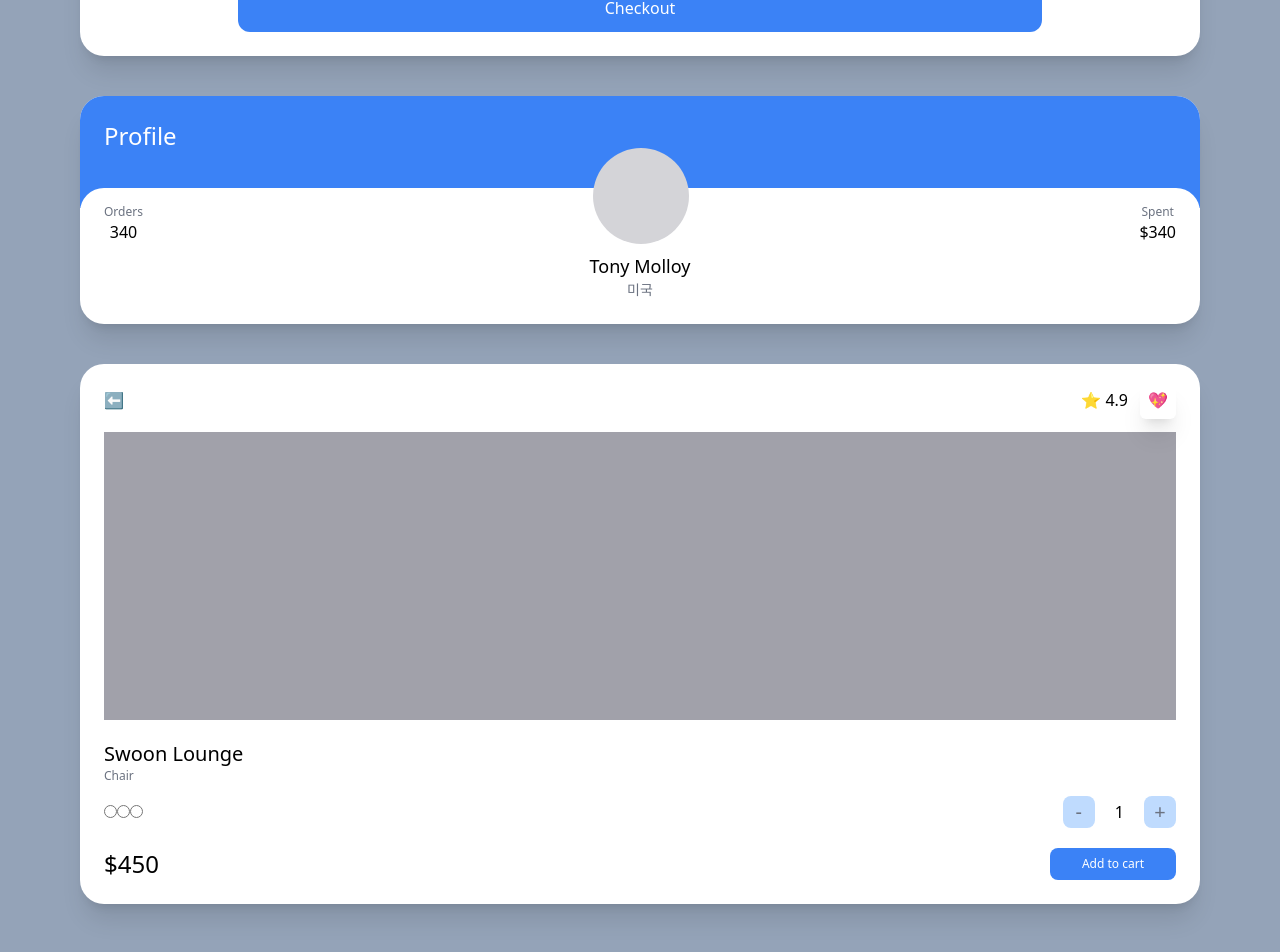
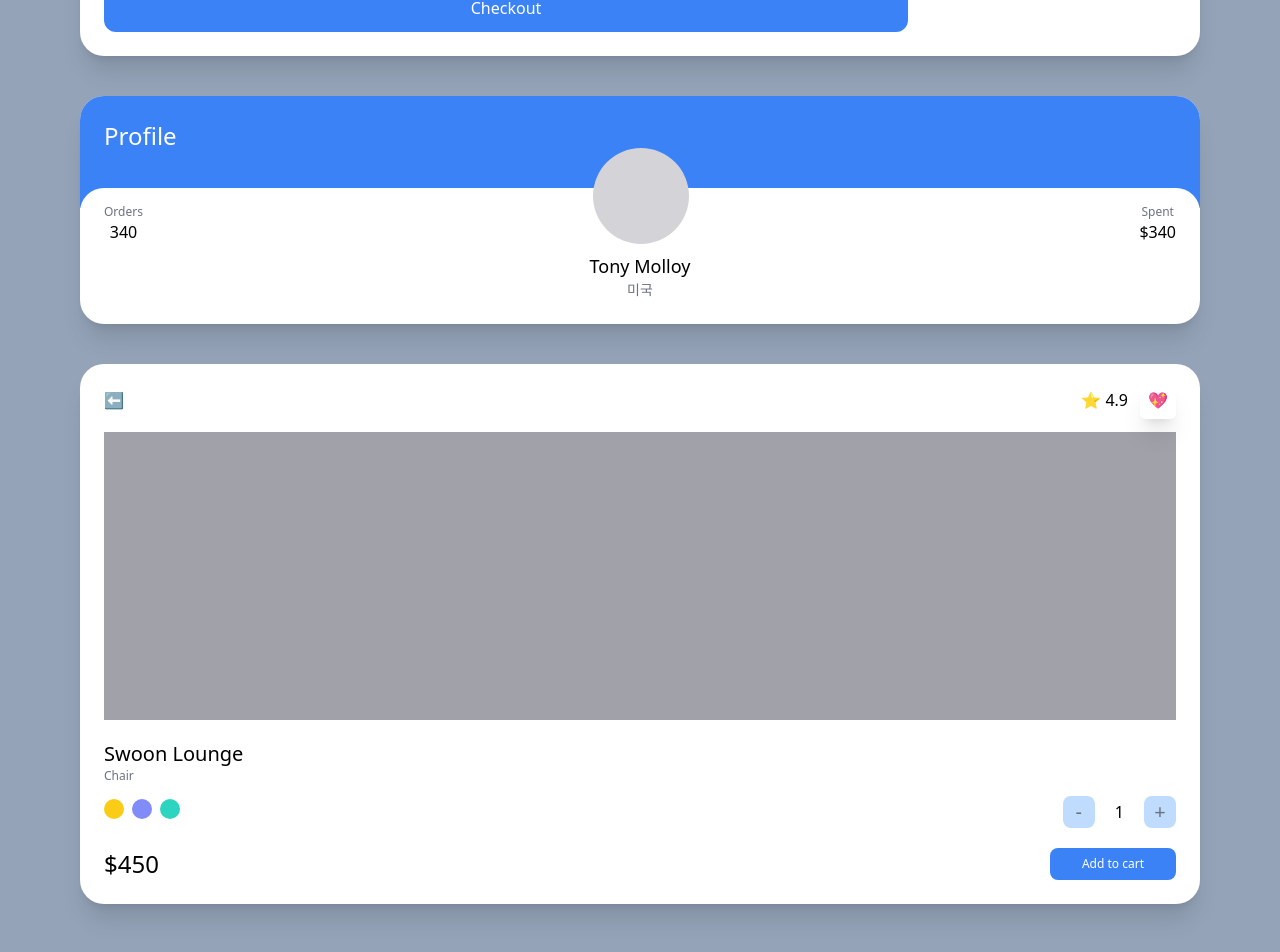
Before and after one commit to WithYourLanguage/carrot-market, a Next.js app: page / in a window 1280 px wide. Shown: the part 278-1230 px from the top of the page. Built offline with nearby package versions, Linux system fonts and the light colour scheme.

Commit message:
4.4 Modifiers
강의 4.4에서는 Modifier에 대해 배웠는데 우리가 일반 css에서 작성하는
:hover을 어떻게 작성하는지에 대해 배웠다

```diff
--- a/pages/index.tsx
+++ b/pages/index.tsx
@@ -17,13 +17,14 @@
           <span>Total</span>
           <span className="font-semibold">$10</span>
         </div>
-        <div
+        <button
           className="mx-auto mt-5 w-3/4 rounded-xl
           bg-blue-500 p-3 text-center text-white
+          hover:bg-teal-500 active:bg-yellow-500
          "
         >
           Checkout
-        </div>
+        </button>
       </div>
       <div className="overflow-hidden rounded-3xl bg-white shadow-xl">
         <div className="bg-blue-500 p-6 pb-14">
@@ -60,10 +61,10 @@
           <span className="text-xl font-medium">Swoon Lounge</span>
           <span className="text-xs text-gray-500">Chair</span>
           <div className="mb-5 mt-3 flex items-center justify-between">
-            <div>
-              <input type="radio" />
-              <input type="radio" />
-              <input type="radio" />
+            <div className="space-x-2">
+              <button className="h-5 w-5 rounded-full bg-yellow-400" />
+              <button className="h-5 w-5 rounded-full bg-indigo-400" />
+              <button className="h-5 w-5 rounded-full bg-teal-400" />
             </div>
             <div className="flex items-center space-x-5">
               <button className=" flex aspect-square w-8 items-center justify-center rounded-lg bg-blue-200 text-xl text-gray-500">
```
